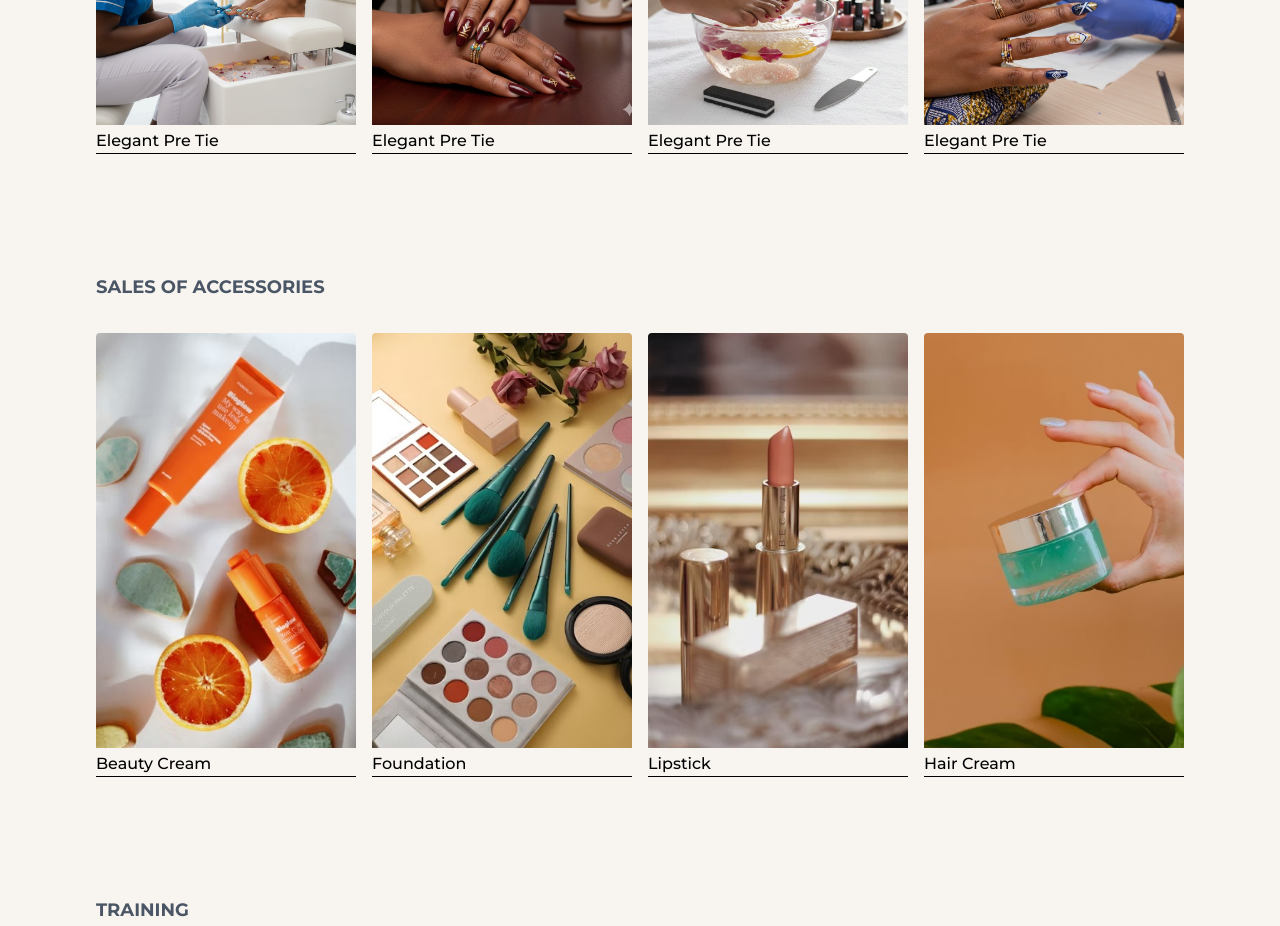
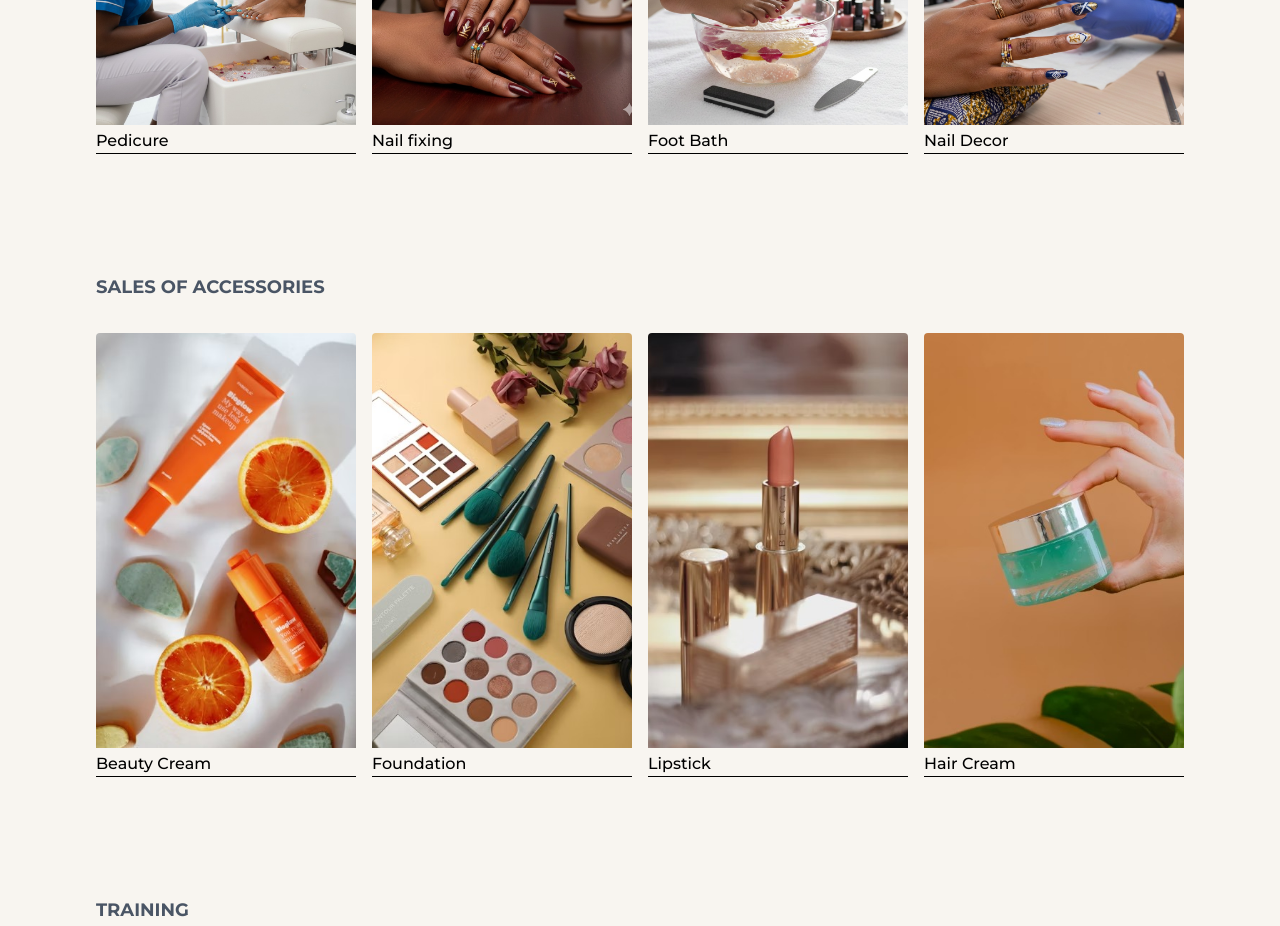
Before and after one commit to ernestkris6/GlamByLaSauce, a React (Vite) app: page /works in a window 1280 px wide. Shown: the part 1980-2906 px from the top of the page. Built offline with nearby package versions, Linux system fonts and the light colour scheme; a web font is replaced by a local one.

Commit message:
completing works page

```diff
--- a/src/Pages/Works.jsx
+++ b/src/Pages/Works.jsx
@@ -109,22 +109,22 @@ const imageData3 = [
     {
         id: 0,
         img: gemini1,
-        text: "Elegant Pre Tie"
+        text: "Pedicure"
     },
     {
         id:1,
         img: gemini2,
-        text: "Elegant Pre Tie"
+        text: "Nail fixing"
     },
      {
         id:2,
         img: gemini3,
-        text: "Elegant Pre Tie"
+        text: "Foot Bath"
     },
      {
         id:3,
         img: gemini5,
-        text: "Elegant Pre Tie"
+        text: "Nail Decor"
     }
 
 ]
```
